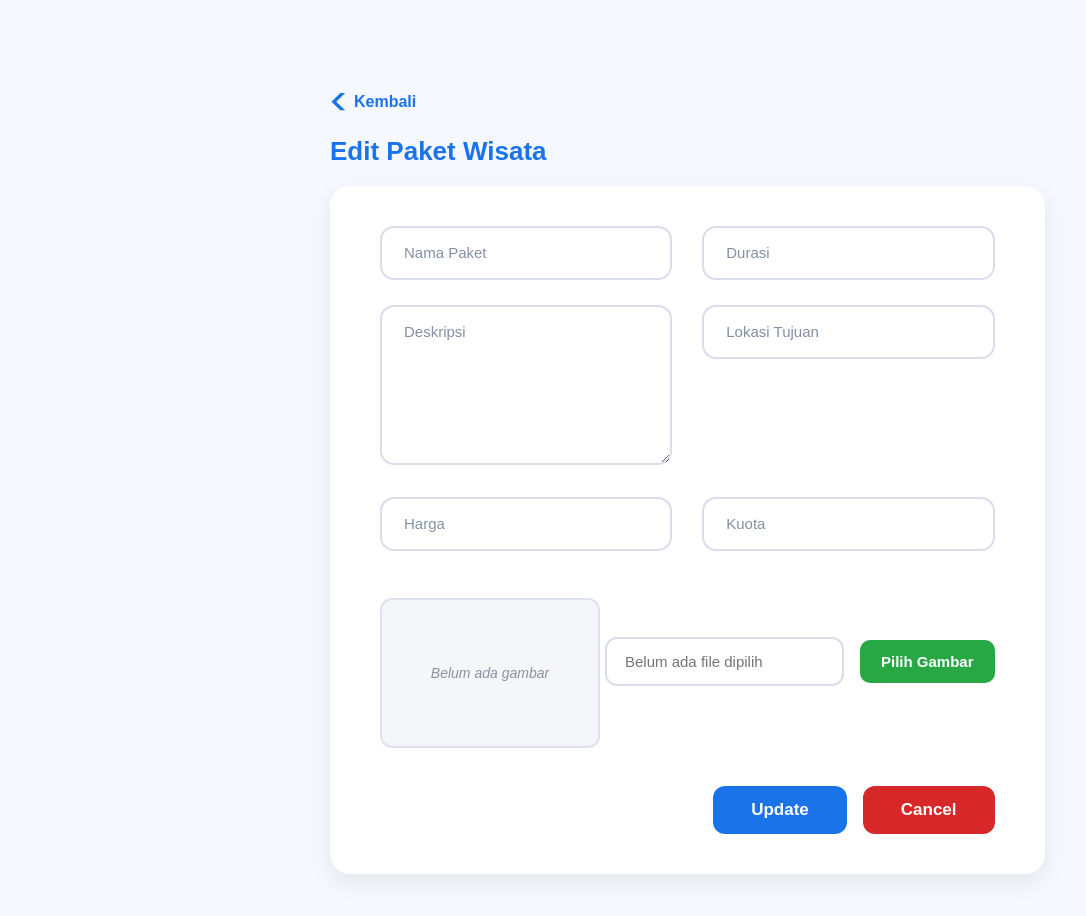
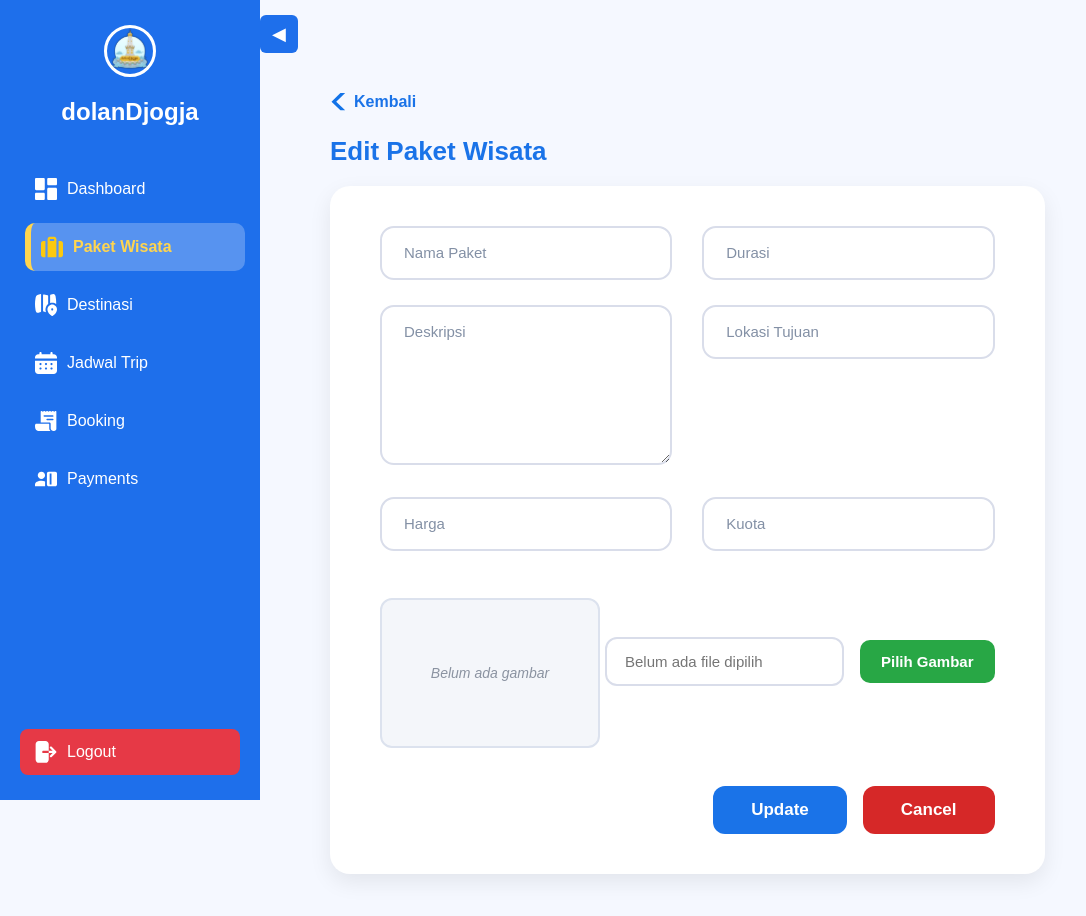
Before and after one commit to Poeww/dolanDjogja_7A, a React (Vite) app in the folder dolanDjogja_fe/: page /admin/paket/edit/1 in a window 1280 px wide. Shown: the top 916 px of the page, without its empty margins (0-1086 px from the left). Built offline with nearby package versions, Linux system fonts and the light colour scheme; no server answers; sample sign-in values are in the browser's storage.

Commit message:
update: add sidebar admin

```diff
--- a/dolanDjogja_fe/src/pages/admin/paket/paketEdit.jsx
+++ b/dolanDjogja_fe/src/pages/admin/paket/paketEdit.jsx
@@ -1,15 +1,26 @@
 import { useEffect, useState } from "react";
 import { getPaketById, updatePaket } from "../../../services/paketService";
-import { Link, useNavigate, useParams } from "react-router-dom";
+import { Link, useLocation, useNavigate, useParams } from "react-router-dom";
 
 import "../dashboard/dashboard.css";
 import "./paketCreateEdit.css";
 
+import logo from "../../../assets/img/logo-dolandjogja.svg";
+import DashboardIcon from "../../../assets/icon/dashboard.svg";
+import PaketIcon from "../../../assets/icon/paket.svg";
+import DestinasiIcon from "../../../assets/icon/destinasi.svg";
+import JadwalIcon from "../../../assets/icon/jadwal.svg";
+import BookingIcon from "../../../assets/icon/booking.svg";
+import PaymentIcon from "../../../assets/icon/payment.svg";
+import LogoutIcon from "../../../assets/icon/logout.svg";
 import BackIcon from "../../../assets/icon/back.svg";
 
 export default function PaketEdit() {
   const { id } = useParams();
   const navigate = useNavigate();
+  const location = useLocation();
+
+  const [collapsed, setCollapsed] = useState(false);
 
   const [form, setForm] = useState({
     nama_paket: "",
@@ -69,17 +80,17 @@ export default function PaketEdit() {
     setLoading(true);
     setErrors({});
 
-    const payload = new FormData();
-    Object.keys(form).forEach((key) => payload.append(key, form[key]));
+    const fd = new FormData();
+    Object.keys(form).forEach((key) => fd.append(key, form[key]));
 
     if (thumbnail) {
-      payload.append("gambar_thumbnail", thumbnail);
+      fd.append("gambar_thumbnail", thumbnail);
     }
 
-    payload.append("_method", "PUT");
+    fd.append("_method", "PUT");
 
     try {
-      await updatePaket(id, payload);
+      await updatePaket(id, fd);
       navigate("/admin/paket");
     } catch (err) {
       if (err.response?.data?.errors) {
@@ -94,9 +105,50 @@ export default function PaketEdit() {
     angka.toString().replace(/\B(?=(\d{3})+(?!\d))/g, ".");
 
   return (
-    <div className="dashboard-container">
+    <div className={`dashboard-container ${collapsed ? "collapsed" : ""}`}>
+
+      <aside className={`sidebar ${collapsed ? "collapsed" : ""}`}>
+        <div className="sidebar-header">
+          <img src={logo} className="sidebar-logo" alt="Logo" />
+          {!collapsed && <h2>dolanDjogja</h2>}
+        </div>
+
+        <nav className="sidebar-menu">
+          <Link to="/admin/dashboard" className={location.pathname === "/admin/dashboard" ? "active" : ""}>
+            <img src={DashboardIcon} className="menu-icon" /> {!collapsed && "Dashboard"}
+          </Link>
+
+          <Link to="/admin/paket" className="active">
+            <img src={PaketIcon} className="menu-icon" /> {!collapsed && "Paket Wisata"}
+          </Link>
+
+          <Link to="/admin/destinasi">
+            <img src={DestinasiIcon} className="menu-icon" /> {!collapsed && "Destinasi"}
+          </Link>
+
+          <Link to="/admin/jadwal">
+            <img src={JadwalIcon} className="menu-icon" /> {!collapsed && "Jadwal Trip"}
+          </Link>
+
+          <Link to="/admin/bookings">
+            <img src={BookingIcon} className="menu-icon" /> {!collapsed && "Booking"}
+          </Link>
+
+          <Link to="/admin/payments">
+            <img src={PaymentIcon} className="menu-icon" /> {!collapsed && "Payments"}
+          </Link>
+        </nav>
+
+        <button className="logout-btn">
+          <img src={LogoutIcon} className="menu-icon" /> {!collapsed && "Logout"}
+        </button>
+      </aside>
+
+      <button className="toggle-btn" onClick={() => setCollapsed(!collapsed)}>
+        {collapsed ? "▶" : "◀"}
+      </button>
+
       <main className="main-content">
-
         <Link to="/admin/paket" className="back-btn">
           <img src={BackIcon} className="back-icon" />
           Kembali
@@ -116,7 +168,6 @@ export default function PaketEdit() {
                 onChange={handleChange}
               />
               <label className="form-label">Nama Paket</label>
-              {errors.nama_paket && <p className="form-error">{errors.nama_paket[0]}</p>}
             </div>
 
             <div className="form-group form-right">
@@ -128,7 +179,6 @@ export default function PaketEdit() {
                 onChange={handleChange}
               />
               <label className="form-label">Durasi</label>
-              {errors.durasi && <p className="form-error">{errors.durasi[0]}</p>}
             </div>
 
             <div className="form-group form-left">
@@ -140,7 +190,6 @@ export default function PaketEdit() {
                 onChange={handleChange}
               />
               <label className="form-label">Deskripsi</label>
-              {errors.deskripsi && <p className="form-error">{errors.deskripsi[0]}</p>}
             </div>
 
             <div className="form-group form-right">
@@ -152,7 +201,6 @@ export default function PaketEdit() {
                 onChange={handleChange}
               />
               <label className="form-label">Lokasi Tujuan</label>
-              {errors.lokasi_tujuan && <p className="form-error">{errors.lokasi_tujuan[0]}</p>}
             </div>
 
             <div className="form-group form-left">
@@ -164,7 +212,6 @@ export default function PaketEdit() {
                 onChange={handleChange}
               />
               <label className="form-label">Harga</label>
-              {errors.harga && <p className="form-error">{errors.harga[0]}</p>}
             </div>
 
             <div className="form-group form-right">
@@ -177,7 +224,6 @@ export default function PaketEdit() {
                 onChange={handleChange}
               />
               <label className="form-label">Kuota</label>
-              {errors.kuota && <p className="form-error">{errors.kuota[0]}</p>}
             </div>
 
             <div className="upload-row form-full">
@@ -210,7 +256,7 @@ export default function PaketEdit() {
 
                 {!oldThumbnail && !previewImg && (
                   <div className="upload-preview placeholder">
-                    <span>Belum ada gambar</span>
+                    Belum ada gambar
                   </div>
                 )}
               </div>
@@ -230,13 +276,7 @@ export default function PaketEdit() {
                 >
                   Pilih Gambar
                 </button>
-                <input
-                  id="fileInput"
-                  type="file"
-                  accept="image/*"
-                  style={{ display: "none" }}
-                  onChange={handleFileChange}
-                />
+                <input id="fileInput" type="file" accept="image/*" onChange={handleFileChange} />
               </div>
             </div>
 
@@ -244,6 +284,7 @@ export default function PaketEdit() {
               <button type="submit" className="submit-btn-basic" disabled={loading}>
                 {loading ? "Menyimpan..." : "Update"}
               </button>
+
               <button type="button" className="btn-cancel" onClick={() => navigate("/admin/paket")}>
                 Cancel
               </button>
```
